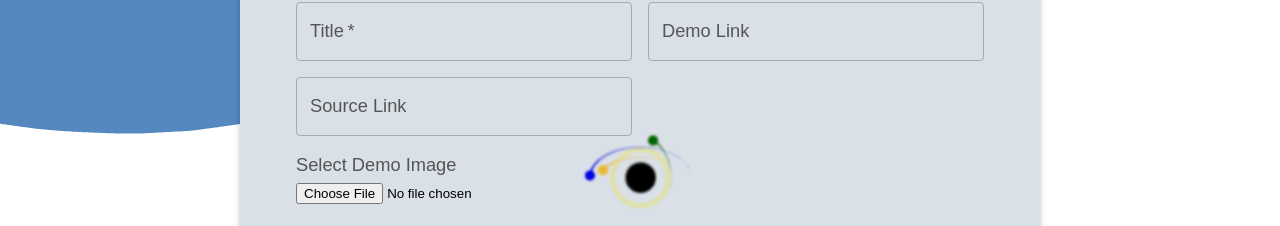
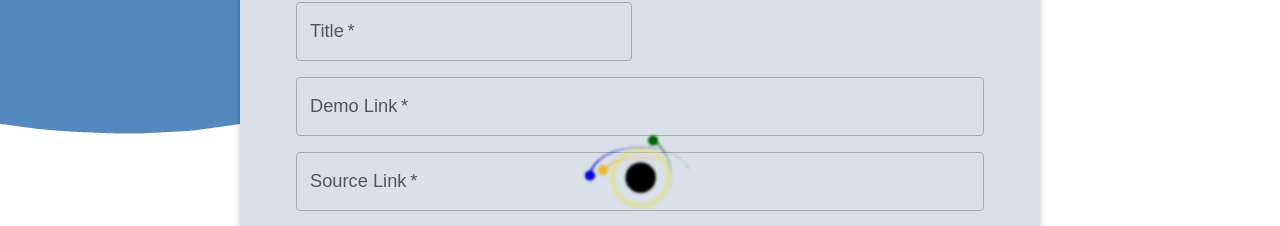
Before and after one commit to YashNarK/my-next-portfolio, a Next.js app: page /admin/projects in a window 1280 px wide. Shown: the part 222-448 px from the top of the page. Built offline with nearby package versions, Linux system fonts and the light colour scheme; no server answers; the database is empty.

Commit message:
updated projects admin page alignments

```diff
--- a/src/app/admin/projects/page.tsx
+++ b/src/app/admin/projects/page.tsx
@@ -176,23 +176,25 @@ export default function Admin() {
               />
             </Grid>
 
-            <Grid size={{ xs: 12, sm: 6 }}>
+            <Grid size={{ xs: 12 }}>
               <TextField
                 fullWidth
                 label="Demo Link"
                 name="demoLink"
                 value={formData.demoLink}
                 onChange={handleChange}
+                required
               />
             </Grid>
 
-            <Grid size={{ xs: 12, sm: 6 }}>
+            <Grid size={{ xs: 12 }}>
               <TextField
                 fullWidth
                 label="Source Link"
                 name="sourceLink"
                 value={formData.sourceLink}
                 onChange={handleChange}
+                required
               />
             </Grid>
 
@@ -241,6 +243,7 @@ export default function Admin() {
                 onChange={handleChange}
                 multiline
                 rows={2}
+                required
               />
             </Grid>
 
@@ -253,6 +256,7 @@ export default function Admin() {
                 onChange={handleChange}
                 multiline
                 rows={4}
+                required
               />
             </Grid>
 
```
